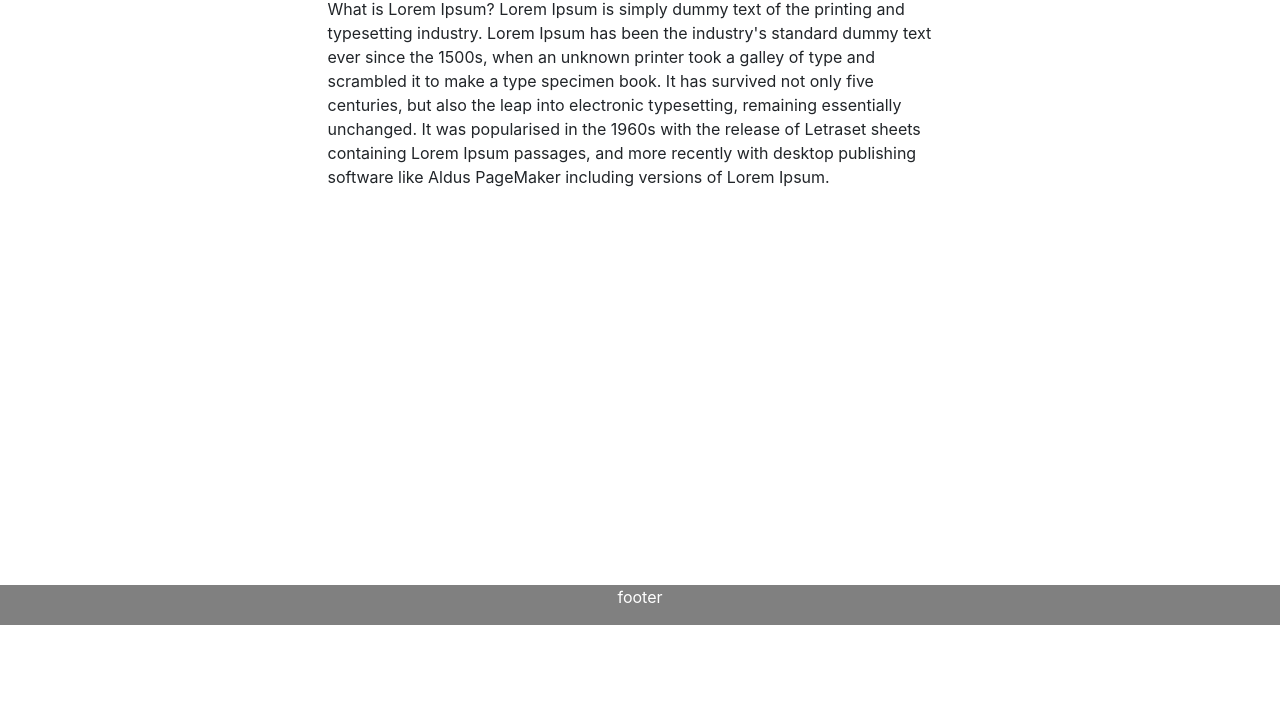
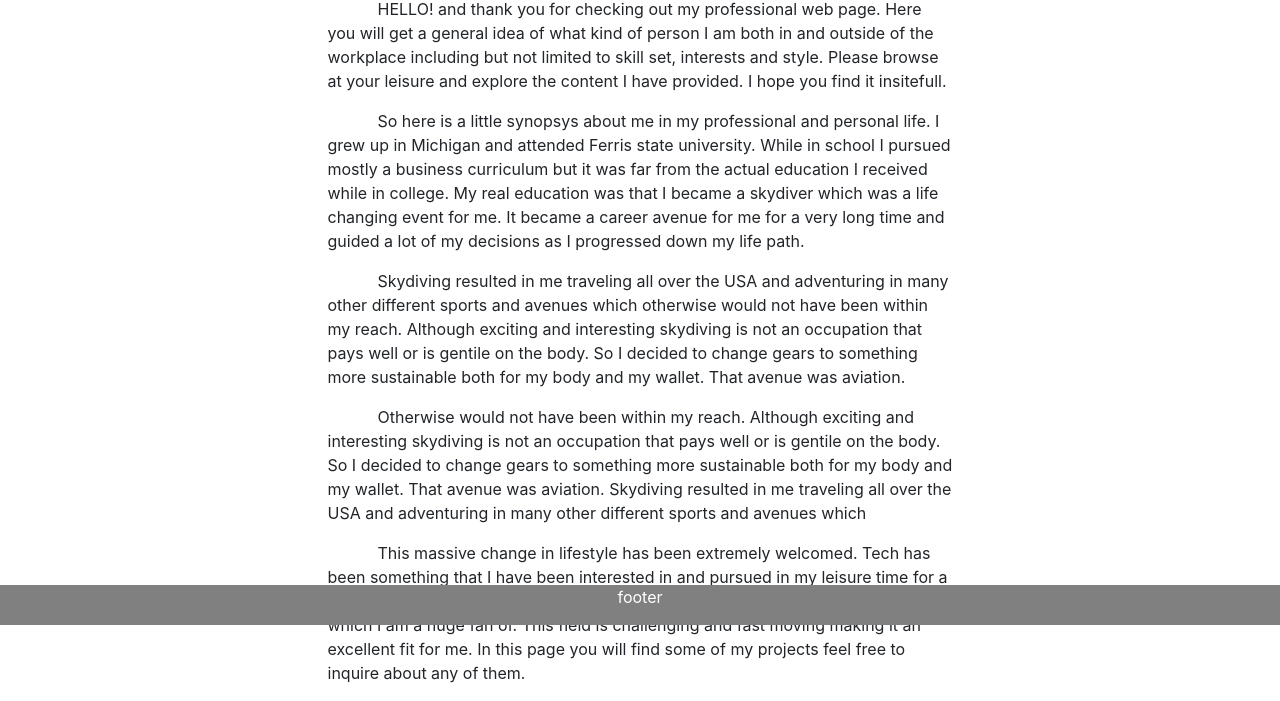
Before and after one commit to AndyMMunro/AndyMMunro01.github.io, a plain HTML site: page about.html in a window 1280 px wide. Shown: the part 175-876 px from the top of the page. Before the commit the page ends 800 px from the top, so only its background shows below. Drawn offline with nearby package versions, Linux system fonts and the light colour scheme.

Commit message:
added personal info as well as indented paragraphes in about

```diff
--- a/Assets/CSS/style.css
+++ b/Assets/CSS/style.css
@@ -50,5 +50,3 @@ footer {
     text-align: center;
 
 }
-
-.row div
--- a/about.html
+++ b/about.html
@@ -37,16 +37,20 @@
                     <div class="col-sm-8 col-md-7 py-4">
                         <h4 class="text-white">About</h4>
                         <p class="text-muted">
-                            here are contact and and professional pages that will let you know more
-                            about me, my style, interests and skill sets.
+                            HELLO! This is a quick access to my social media content and contact info to get a deeper
+                            look
+                            at what I am all about
+                            and to shoot me that job offer in an expedient manner. ; )
                         </p>
                     </div>
                     <div class="col-sm-4 offset-md-1 py-4">
                         <h4 class="text-white">Media</h4>
                         <ul class="list-unstyled">
-                            <li><a href="#" class="text-white">Linkedin</a></li>
-                            <li><a href="#" class="text-white">Github</a></li>
-                            <li><a href="#" class="text-white">Email me</a></li>
+                            <li><a href="https://www.linkedin.com/in/andy-munro-48585a103/"
+                                    class="text-white">Linkedin</a>
+                            </li>
+                            <li><a href="https://github.com/" class="text-white">Github</a></li>
+                            <li><a class="text-white">andymunro87@gmail.com</a></li>
                         </ul>
                     </div>
                 </div>
@@ -92,21 +96,58 @@
             </ul>
         </div>
     </div>
-<div class="row">
+    <div class="row" style="text-indent: 50px;">
         <div class="col-md-3"></div>
         <div class="col-md-6">
             <h1 class="aboutmeTitle">THIS IS ME</h1>
             <p>
-            What is Lorem Ipsum?
-            Lorem Ipsum is simply dummy text of the printing and typesetting industry. Lorem Ipsum has been the
-            industry's standard
-            dummy text ever since the 1500s, when an unknown printer took a galley of type and scrambled it to make
-            a type specimen
-            book. It has survived not only five centuries, but also the leap into electronic typesetting, remaining
-            essentially
-            unchanged. It was popularised in the 1960s with the release of Letraset sheets containing Lorem Ipsum
-            passages, and more
-            recently with desktop publishing software like Aldus PageMaker including versions of Lorem Ipsum.
+                    HELLO! and thank you for checking out my professional web page. Here you will get a general idea of what
+                kind of person
+                I am both in and outside of the workplace including but not limited to skill set, interests and style.
+                Please browse at
+                your leisure and explore the content I have provided. I hope you find it insitefull.
+            </p>
+
+            <p>
+                    So here is a little synopsys about me in my professional and personal life. I grew up in Michigan and
+                attended Ferris
+                state university. While in school I pursued mostly a business curriculum but it was far from the actual
+                education I
+                received while in college. My real education was that I became a skydiver which was a life changing
+                event for me. It
+                became a career avenue for me for a very long time and guided a lot of my decisions as I progressed down
+                my life path.
+
+
+            </p>
+            <p>
+                    Skydiving resulted in me traveling all over the USA and adventuring in many other different sports and
+                avenues which
+                otherwise would not have been within my reach. Although exciting and interesting skydiving is not an
+                occupation that
+                pays well or is gentile on the body. So I decided to change gears to something more sustainable both for
+                my body and my
+                wallet. That avenue was aviation.
+
+            </p>
+            <p>
+                    Otherwise would not have been within my reach. Although exciting and interesting skydiving is not an
+                occupation that
+                pays well or is gentile on the body. So I decided to change gears to something more sustainable both for
+                my body and my
+                wallet. That avenue was aviation.
+                Skydiving resulted in me traveling all over the USA and adventuring in many other different sports and
+                avenues which
+            </p>
+            <p>
+                    This massive change in lifestyle has been extremely welcomed. Tech has been something that I have been
+                interested in and
+                pursued in my leisure time for a very long time due to the nature of the work which essentially is
+                building cool stuff
+                which I am a huge fan of. This field is challenging and fast moving making it an excellent fit for me.
+                In this page you
+                will find some of my projects feel free to inquire about any of them.
+
             </p>
         </div>
         <div class="col-md-3"></div>
```
Also changed, not shown: contact.html (+7 -5 lines), index.html (+6 -6 lines), projects.html (+7 -5 lines). Lines whose indentation alone changed are shown as unchanged.
